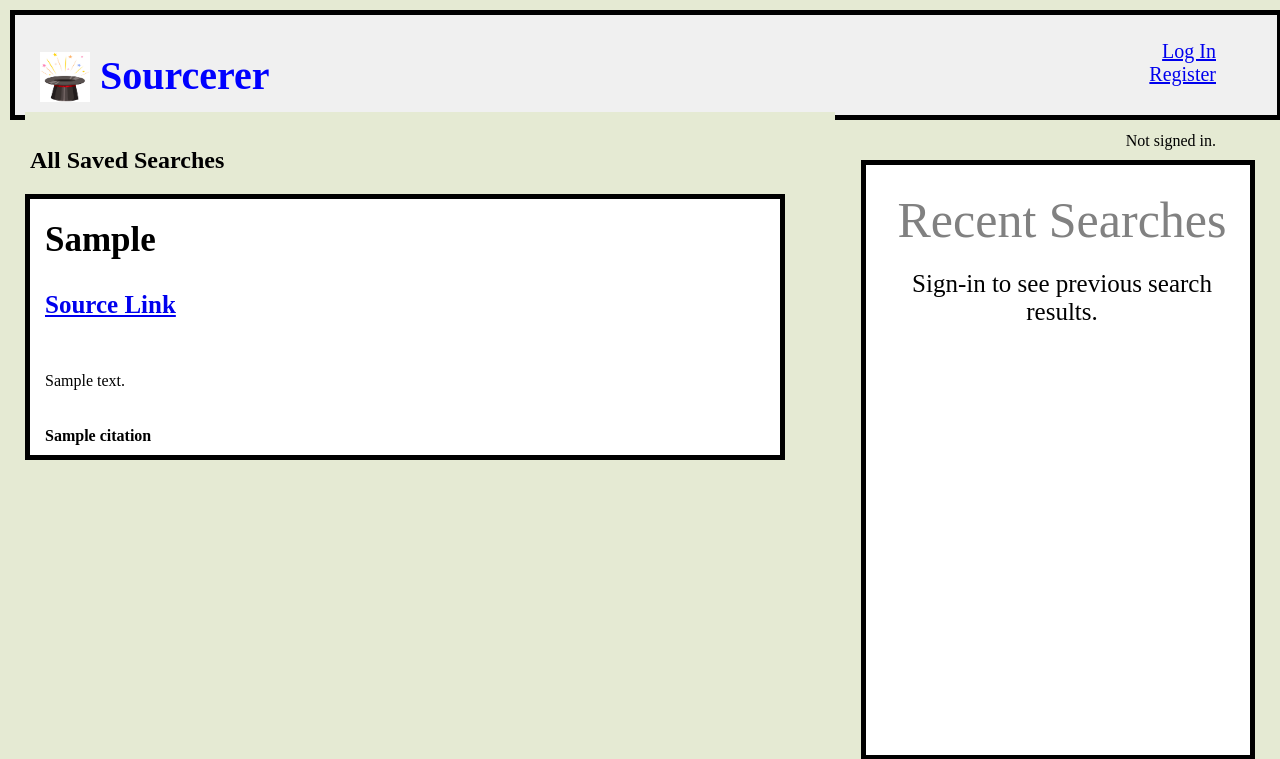
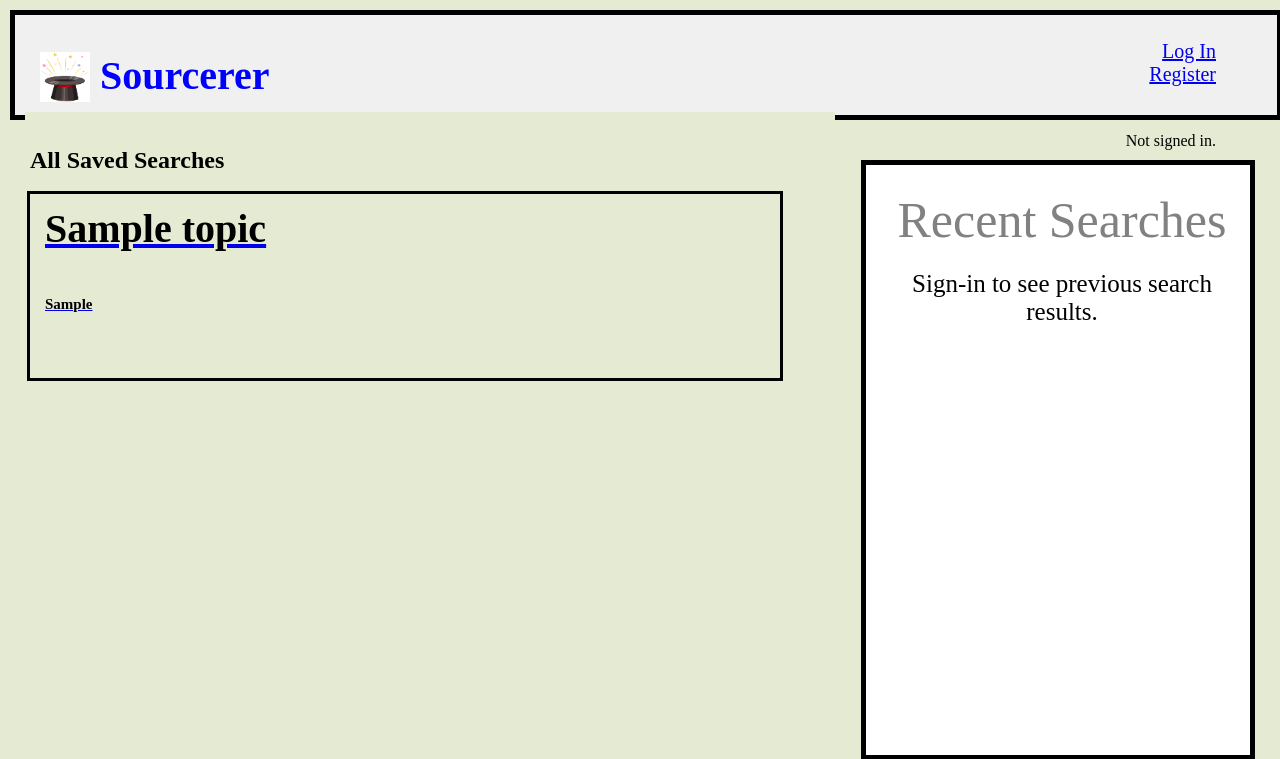
Before and after one commit to DurjaMan27/sourcerer, a Django app: template sourcerer/sourcing/templates/sourcing/savedSearches.html in a window 1280 px wide. Shown: the top 759 px of the page. Run offline with Django 4.2, Linux system fonts and the light colour scheme; the template is opened without the code that fills it: most values are stand-ins (such as "Sample title", 1, 10 or a date in 2020).

Commit message:
Fixed the code to show the right thing

```diff
--- a/sourcerer/sourcing/templates/sourcing/savedSearches.html
+++ b/sourcerer/sourcing/templates/sourcing/savedSearches.html
@@ -2,13 +2,14 @@
 
 {% block body %}
     <h2>All Saved Searches</h2>
-    {% for result in savedSearches %}
-        <div class="result">
-            <h1>{{ result.sourceCompany }}</h1>
-            <h3><a href="{{ result.sourceURL }}" target="_blank">Source Link</a></h3>
-            <p>{{ result.summary }}</p>
-            <strong>{{ result.citation }}</strong>
-        </div>
+    {% for search in savedSearches %}
+        <a href="{% url 'results' search.searchID %}">
+            <div class="recentSearch">
+                <h1>{{ search.topic }}</h1>
+                <h3>{{ search.citationFormat }}</h3>
+                <h4>{{ search.searchDate }}</h4>
+            </div>
+        </a>
     {% endfor %}
 {% endblock %}
 
```
